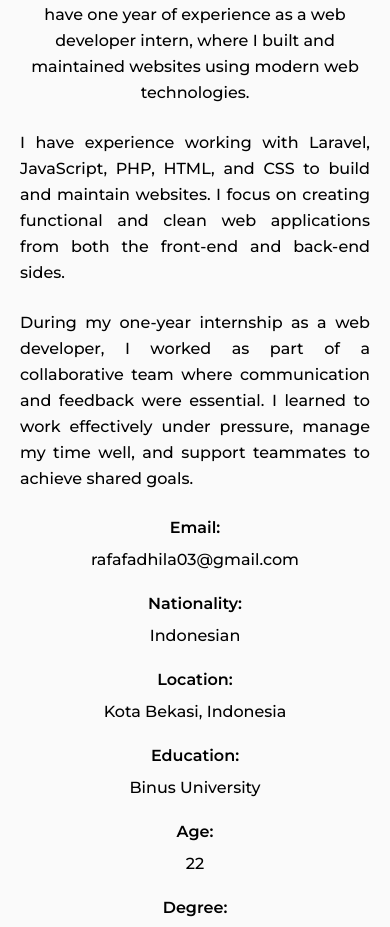
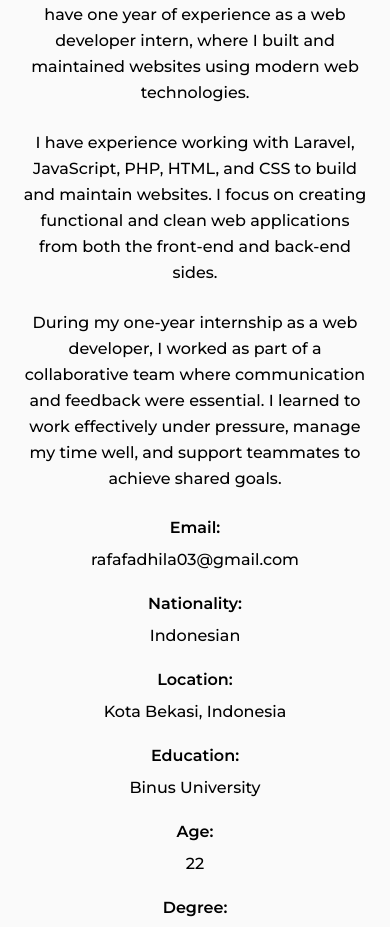
Before and after one commit to rafafadhila/profile-web, a Next.js app: page / in a window 390 px wide. Shown: the part 1022-1949 px from the top of the page. Built offline with nearby package versions, Linux system fonts and the light colour scheme; no server answers.

Commit message:
fix text allign on mobile

```diff
--- a/src/app/components/about/About.tsx
+++ b/src/app/components/about/About.tsx
@@ -18,14 +18,14 @@ export default function About() {
       <div className="container max-w-4xl mx-auto px-5 py-10 text-center">
         <h2 className="text-4xl font-semibold mb-12 underline-offset-8 underline decoration-indigo-800">About Me</h2>
 
-        <p className="sm:text-left md:text-justify mb-6 leading-relaxed">
+        <p className="sm:text-center md:text-justify mb-6 leading-relaxed">
           I&apos;m Rafa Fadhila, a Computer Science graduate from Bina Nusantara University.
           I have one year of experience as a web developer intern, where I built and maintained websites using modern web technologies.
         </p>
-        <p className='text-justify mb-6 leading-relaxed'>
+        <p className='sm:text-center md:text-justify mb-6 leading-relaxed'>
           I have experience working with Laravel, JavaScript, PHP, HTML, and CSS to build and maintain websites. I focus on creating functional and clean web applications from both the front-end and back-end sides.
         </p>
-        <p className='text-justify mb-6 leading-relaxed'>
+        <p className='sm:text-center md:text-justify mb-6 leading-relaxed'>
           During my one-year internship as a web developer, I worked as part of a collaborative team where communication and feedback were essential. I learned to work effectively under pressure, manage my time well, and support teammates to achieve shared goals.
         </p>
 
```
